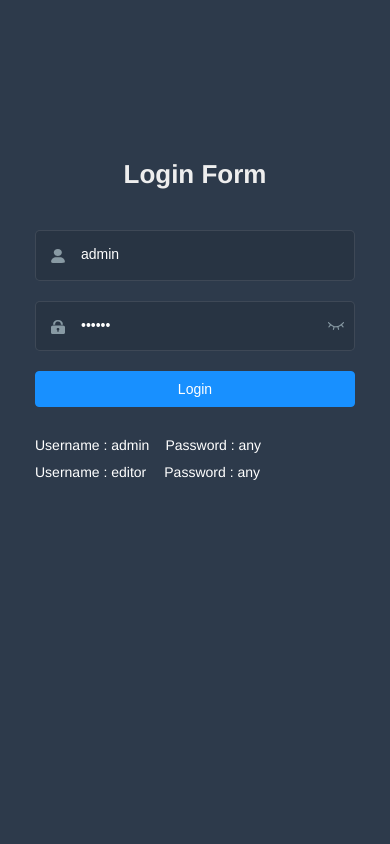
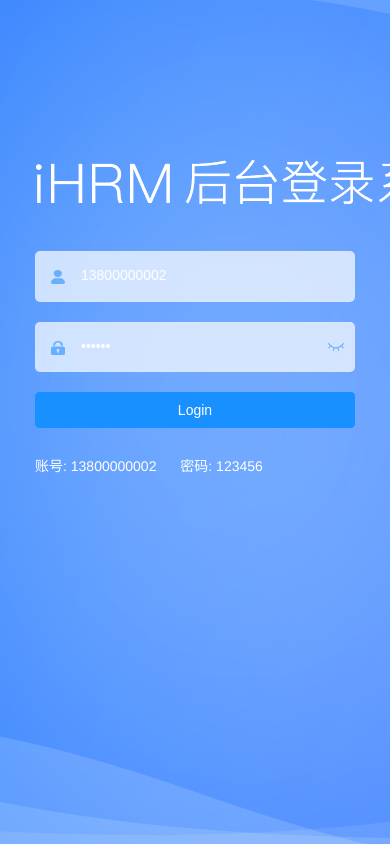
Before and after one commit to xiaocai12138529/vue-ele-hr, a Vue app: page /#/login in a window 390 px wide. Built offline with nearby package versions, Linux system fonts and the light colour scheme.

Commit message:
login：style-mobileVerify-end

```diff
--- a/src/utils/validate.js
+++ b/src/utils/validate.js
@@ -17,6 +17,12 @@ export function isExternal(path) {
 export function validUsername(str) {
   const valid_map = ['admin', 'editor']
   return valid_map.indexOf(str.trim()) >= 0
+}
+// 手机号检验
+export function validMobile(str) {
+  console.log('手机号校验')
+  const reg = /^1\d{10}$/
+  return reg.test(str)
 }
 
 /**
--- a/src/views/login/index.vue
+++ b/src/views/login/index.vue
@@ -1,27 +1,40 @@
 <template>
   <div class="login-container">
-    <el-form ref="loginForm" :model="loginForm" :rules="loginRules" class="login-form" autocomplete="on" label-position="left">
-
+    <el-form
+      ref="loginForm"
+      :model="loginForm"
+      :rules="loginRules"
+      class="login-form"
+      autocomplete="on"
+      label-position="left"
+    >
       <div class="title-container">
-        <h3 class="title">Login Form</h3>
+        <h3 class="title">
+          <img src="@/assets/common/login-logo.png" alt="">
+        </h3>
       </div>
 
-      <el-form-item prop="username">
+      <el-form-item prop="mobile">
         <span class="svg-container">
           <svg-icon icon-class="user" />
         </span>
         <el-input
-          ref="username"
-          v-model="loginForm.username"
-          placeholder="Username"
-          name="username"
+          ref="mobile"
+          v-model="loginForm.mobile"
+          placeholder="Mobile"
+          name="mobile"
           type="text"
           tabindex="1"
           autocomplete="on"
         />
       </el-form-item>
 
-      <el-tooltip v-model="capsTooltip" content="Caps lock is On" placement="right" manual>
+      <el-tooltip
+        v-model="capsTooltip"
+        content="Caps lock is On"
+        placement="right"
+        manual
+      >
         <el-form-item prop="password">
           <span class="svg-container">
             <svg-icon icon-class="password" />
@@ -40,31 +53,34 @@
             @keyup.enter.native="handleLogin"
           />
           <span class="show-pwd" @click="showPwd">
-            <svg-icon :icon-class="passwordType === 'password' ? 'eye' : 'eye-open'" />
+            <svg-icon
+              :icon-class="passwordType === 'password' ? 'eye' : 'eye-open'"
+            />
           </span>
         </el-form-item>
       </el-tooltip>
 
-      <el-button :loading="loading" type="primary" style="width:100%;margin-bottom:30px;" @click.native.prevent="handleLogin">Login</el-button>
+      <el-button
+        :loading="loading"
+        type="primary"
+        style="width: 100%; margin-bottom: 30px"
+        @click.native.prevent="handleLogin"
+      >Login</el-button>
 
-      <div style="position:relative">
+      <div style="position: relative">
         <div class="tips">
-          <span>Username : admin</span>
-          <span>Password : any</span>
+          <span style="margin-right: 20px">账号: 13800000002</span>
+          <span> 密码: 123456</span>
         </div>
-        <div class="tips">
-          <span style="margin-right:18px;">Username : editor</span>
-          <span>Password : any</span>
-        </div>
-
-        <el-button class="thirdparty-button" type="primary" @click="showDialog=true">
+        <!-- <el-button class="thirdparty-button" type="primary" @click="showDialog=true">
           Or connect with
-        </el-button>
+        </el-button> -->
       </div>
     </el-form>
 
     <el-dialog title="Or connect with" :visible.sync="showDialog">
-      Can not be simulated on local, so please combine you own business simulation! ! !
+      Can not be simulated on local, so please combine you own business
+      simulation! ! !
       <br>
       <br>
       <br>
@@ -74,20 +90,22 @@
 </template>
 
 <script>
-import { validUsername } from '@/utils/validate'
+import { validMobile } from '@/utils/validate'
 import SocialSign from './components/SocialSignin'
 
 export default {
   name: 'Login',
   components: { SocialSign },
   data() {
-    const validateUsername = (rule, value, callback) => {
-      if (!validUsername(value)) {
-        callback(new Error('Please enter the correct user name'))
+    // 手机号校验
+    const validateMobile = (rule, value, callback) => {
+      if (!validMobile(value)) {
+        callback(new Error('请输入正确的手机号'))
       } else {
         callback()
       }
     }
+    // 密码校验
     const validatePassword = (rule, value, callback) => {
       if (value.length < 6) {
         callback(new Error('The password can not be less than 6 digits'))
@@ -97,11 +115,11 @@ export default {
     }
     return {
       loginForm: {
-        username: 'admin',
-        password: '111111'
+        mobile: '13800000002',
+        password: '123456'
       },
       loginRules: {
-        username: [{ required: true, trigger: 'blur', validator: validateUsername }],
+        mobile: [{ required: true, trigger: 'blur', validator: validateMobile }],
         password: [{ required: true, trigger: 'blur', validator: validatePassword }]
       },
       passwordType: 'password',
@@ -128,8 +146,8 @@ export default {
     // window.addEventListener('storage', this.afterQRScan)
   },
   mounted() {
-    if (this.loginForm.username === '') {
-      this.$refs.username.focus()
+    if (this.loginForm.mobile === '') {
+      this.$refs.mobile.focus()
     } else if (this.loginForm.password === '') {
       this.$refs.password.focus()
     }
@@ -204,8 +222,8 @@ export default {
 /* 修复input 背景不协调 和光标变色 */
 /* Detail see https://github.com/PanJiaChen/vue-element-admin/pull/927 */
 
-$bg:#283443;
-$light_gray:#fff;
+$bg: #283443;
+$light_gray: #fff;
 $cursor: #fff;
 
 @supports (-webkit-mask: none) and (not (cater-color: $cursor)) {
@@ -240,23 +258,28 @@ $cursor: #fff;
 
   .el-form-item {
     border: 1px solid rgba(255, 255, 255, 0.1);
-    background: rgba(0, 0, 0, 0.1);
+    background: rgba(255, 255, 255, 0.7); // 输入登录表单的背景色
     border-radius: 5px;
     color: #454545;
+    .el-form-item__error {
+      color: #fff;
+    }
   }
 }
 </style>
 
 <style lang="scss" scoped>
-$bg:#2d3a4b;
-$dark_gray:#889aa4;
-$light_gray:#eee;
+$bg: #2d3a4b;
+$dark_gray: #68b0fe;
+$light_gray: #eee;
 
 .login-container {
   min-height: 100%;
   width: 100%;
   background-color: $bg;
   overflow: hidden;
+  background-image: url("~@/assets/common/login.jpg"); // 设置背景图片
+  background-position: center; // 将图片位置设置为充满整个屏幕
 
   .login-form {
     position: relative;
@@ -265,6 +288,12 @@ $light_gray:#eee;
     padding: 160px 35px 0;
     margin: 0 auto;
     overflow: hidden;
+    .loginBtn {
+      background: #407ffe;
+      height: 64px;
+      line-height: 32px;
+      font-size: 24px;
+    }
   }
 
   .tips {
```
